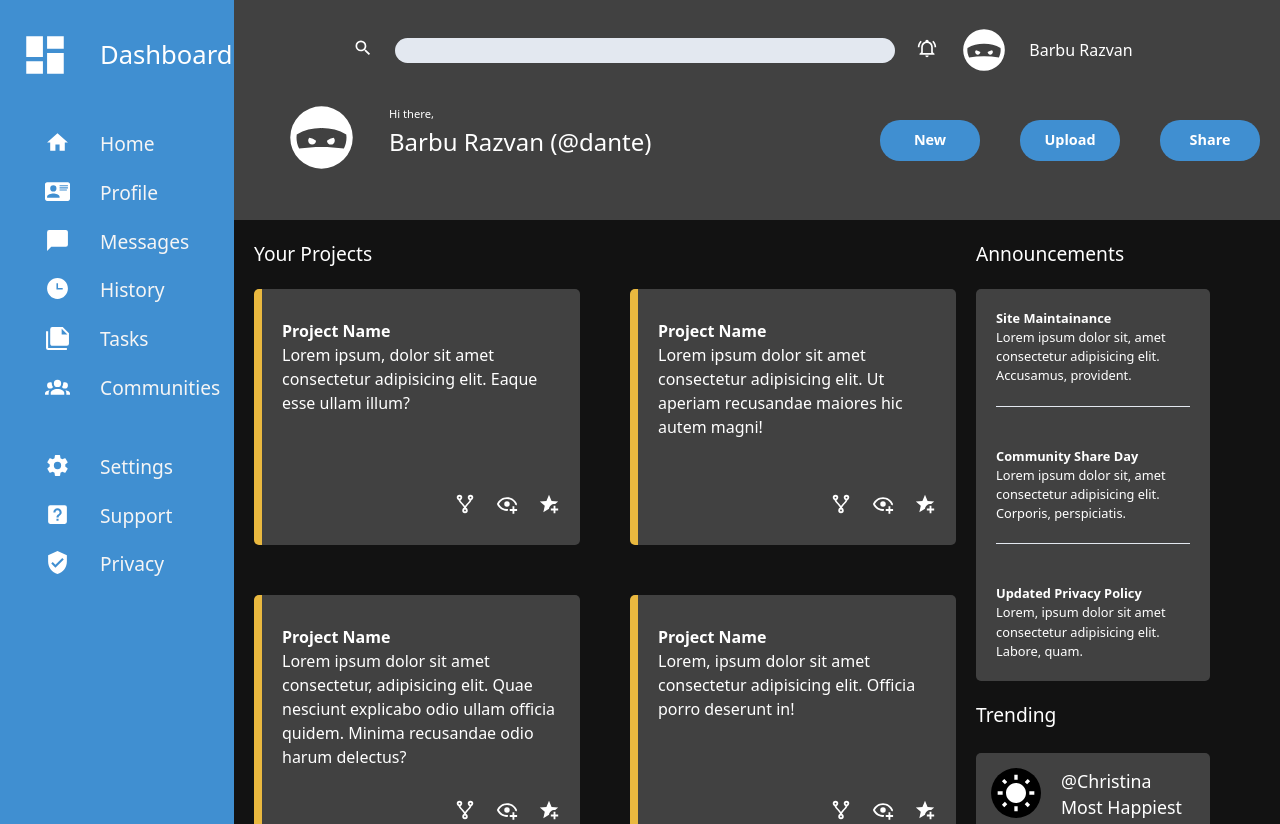
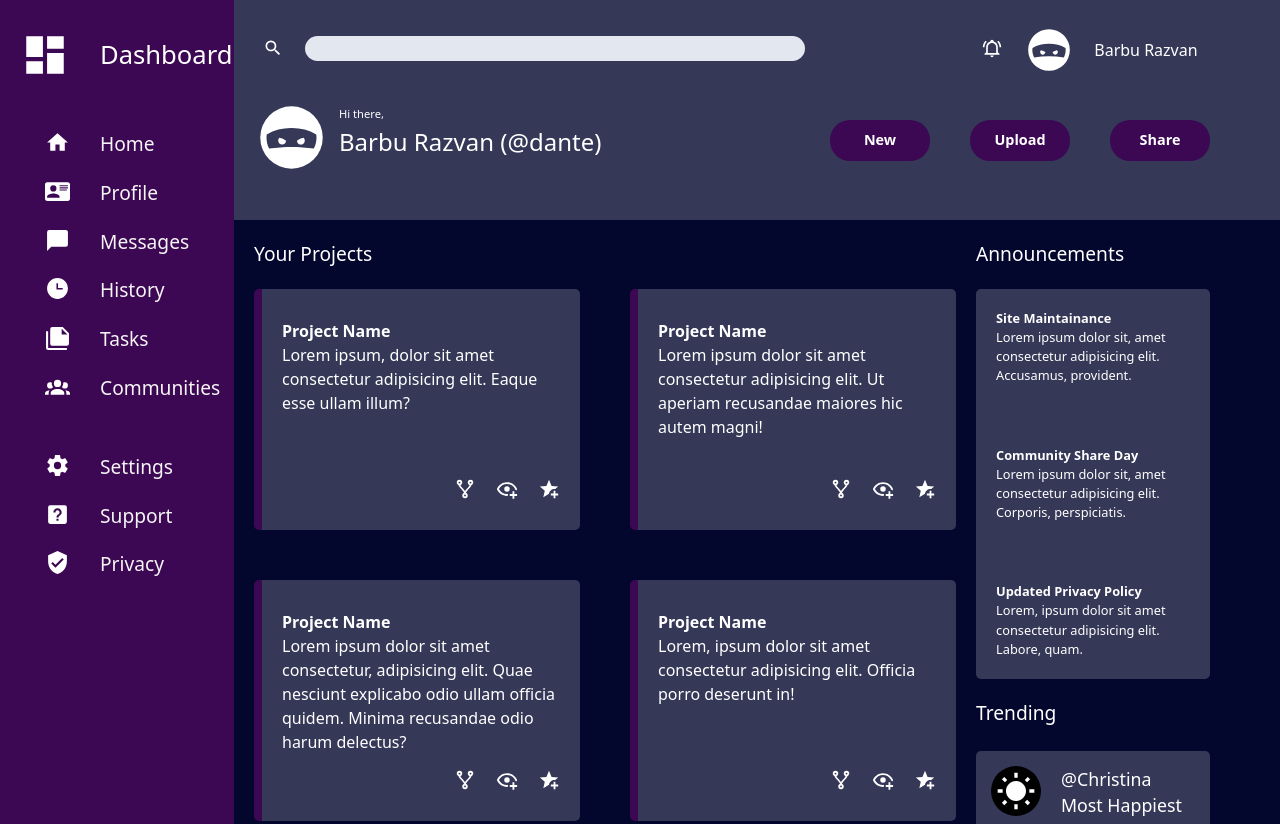
Before and after one commit to iDanteModo/Admin-Dashboard, a plain HTML site: page index.html in a window 1280 px wide. Shown: the top 824 px of the page. Drawn offline with nearby package versions, Linux system fonts and the light colour scheme.

Commit message:
modified color scheme and centered the layout a bit

```diff
--- a/index.html
+++ b/index.html
@@ -8,12 +8,16 @@
 </head>
 <body>
     <header>
+        <div class="search">
             <div class="icon"><button><img src="Pictograms/magnify.svg" alt="magnifying-glass"></button></div>
             <input type="text">
+        </div>
+        <div class="usercorner">
             <div class="icon"><button><img src="Pictograms/bell-ring-outline.svg" alt="bell-ringing"></button></div>
             <div class="profile-picture-mini"><img src="Profile-picture/ninja.svg" alt=""></div>
             <div class="username">
                 <p>Barbu Razvan</p>
+            </div>
         </div>
     </header>
         <div class="side-bar">
--- a/style.css
+++ b/style.css
@@ -2,9 +2,9 @@
 
 :root {
   line-height: 1.5;
-  --maincolor: rgb(64, 143, 209);
+  --maincolor: rgb(60, 7, 83);
   --cardscolor: rgb(233,184,63);
-  --fontcolor: whitesmoke;
+  --fontcolor: rgb(145,10,83);
   --inputcolor: rgb(227, 232, 240);
   --backgroundmaincolor: rgb(255, 255, 255, 0.2);
 }
@@ -38,6 +38,7 @@ img {
 html {
     color-scheme: dark;
     font-family: "Roboto";
+    background-color: rgb(3, 6, 45);
 }
 
 body {
@@ -45,6 +46,7 @@ body {
     grid-template-columns: 1fr 3fr 1fr 50px;
     grid-template-rows: 100px 100px 1fr 1fr;
     gap: 20px;
+    height: 100vh;
 }
 
 .row {
@@ -58,14 +60,29 @@ header {
     grid-row: 1;
     display: flex;
     flex-direction: row;
-    justify-content: center;
+    justify-content: space-around;
     align-items: center;
     gap: 20px;
     background-color: var(--backgroundmaincolor);
     margin-left: -50px;
 }
 
-header > input {
+.search {
+    display: flex;
+    gap: 20px;
+    margin-left: -20px;
+
+}
+
+.usercorner {
+    display: flex;
+    justify-content: center;
+    align-items: center;
+    gap: 20px;
+    margin-right: 5px;
+}
+
+.search > input {
     height: 25px;
     width: 500px;
     border-radius: 20px;
@@ -121,6 +138,7 @@ header > input {
 
 .logo h1 {
     align-self: center;
+
 }
 
 .logo img {
@@ -160,7 +178,7 @@ header > input {
     background-color: var(--backgroundmaincolor);
     margin-top: -20px;
     margin-left: -20px;
-    padding-left: 50px;
+    padding-left: 20px;
     margin-right: -70px;
 }
 
@@ -171,6 +189,10 @@ header > input {
 
 .user-greetings span {
     font-size: 0.7rem;
+}
+
+.column {
+    margin-left: -20px;
 }
 
 .column h1 {
@@ -184,6 +206,7 @@ header > input {
     height: 10px;
     gap: 40px;
     padding: 20px;
+    margin-right: 50px;
 }
 
 .buttons > button {
@@ -216,18 +239,19 @@ header > input {
     grid-template-columns: repeat(2, 1fr);
     grid-template-rows: 2fr 2fr 2fr;
     gap: 50px;
+
 }
 
 .card {
     background-color: var(--backgroundmaincolor);
     border-radius: 5px;
-    border-left: 8px var(--cardscolor) solid;
+    border-left: 8px var(--maincolor) solid;
     display: flex;
     flex-direction: column;
     justify-content: space-between;
     gap: 2px;
     padding: 30px 20px;
-    gap: 30px;
+    gap: 15px;
 }
 
 .card img {
@@ -264,7 +288,7 @@ header > input {
     content: "";
     display: block;
     width: 100%;
-    border-bottom: 1px var(--inputcolor) solid;
+    border-bottom: 1px var(--in) solid;
     border-spacing: 5ch;
     text-align: center;
     margin: auto;
```
Lines whose indentation alone changed are shown as unchanged.
